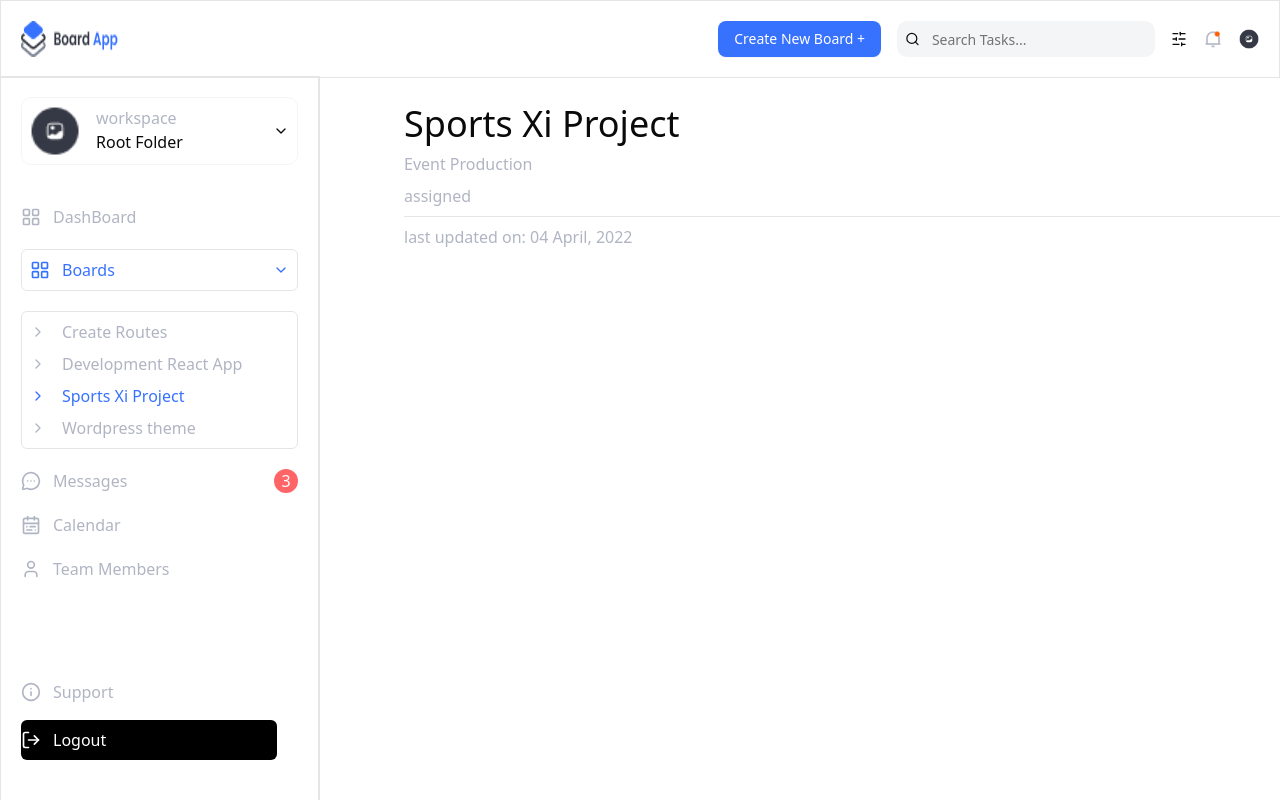
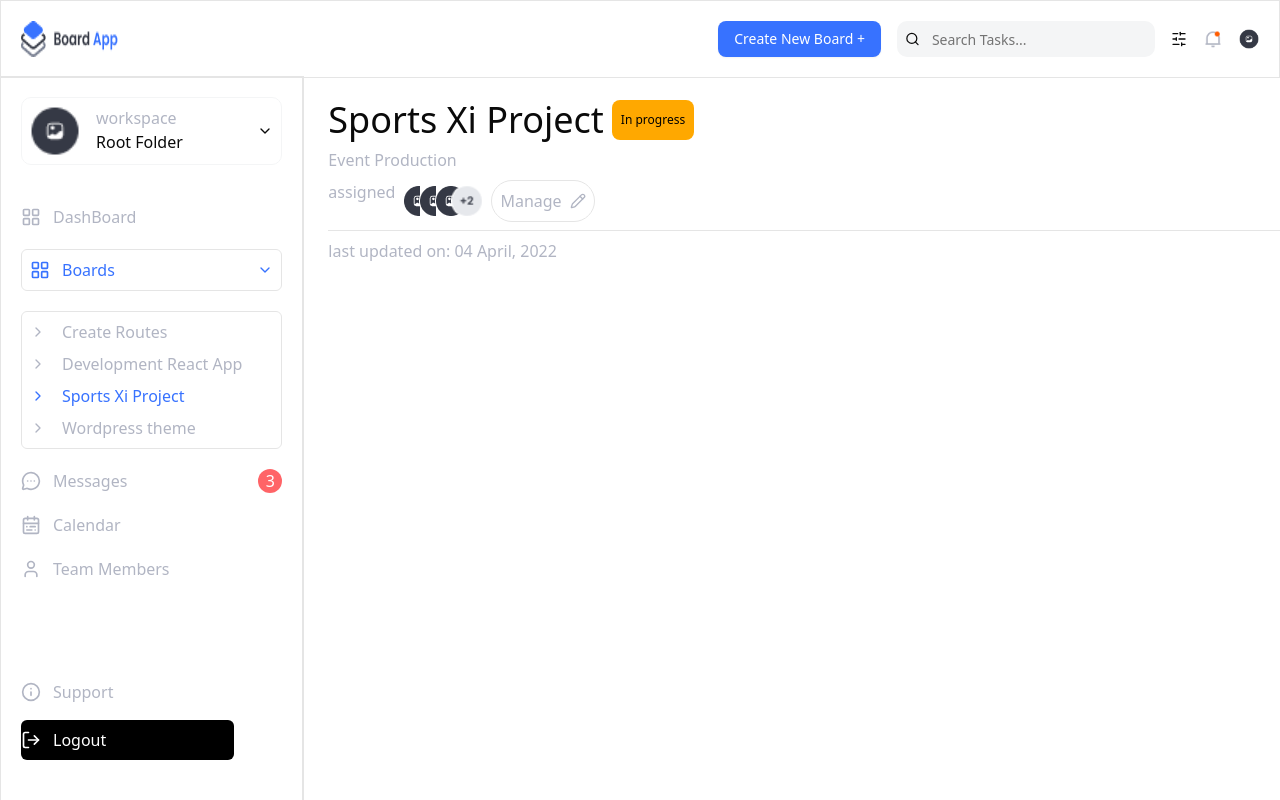
Before and after one commit to aboo212031/Board-App, a Next.js app: page / in a window 1280 px wide. Built offline with nearby package versions, Linux system fonts and the light colour scheme.

Commit message:
feat: heading card

```diff
--- a/app/components/HeadingCard.tsx
+++ b/app/components/HeadingCard.tsx
@@ -1,9 +1,56 @@
+import { Badge } from "@/components/ui/badge"
+import { Pencil } from "lucide-react";
+import Image from "next/image";
+
 export default function HeadingCard() {
   return (
     <div className="flex flex-col gap-2 p-6">
-        <p className="text-4xl">Sports Xi Project</p>
+        <div className="flex gap-2">
+            <p className="text-4xl">Sports Xi Project</p>
+            <Badge variant="default" className="bg-[#FFA800] text-black">In progress</Badge>
+        </div>
         <p className=" text-[#B1B5C3]">Event Production</p>
-        <p className="text-[#B1B5C3]">assigned</p>
+        <div className="flex gap-2">
+          <p className="text-[#B1B5C3]">assigned</p>
+          <div className="flex items-center relative">
+            <Image
+              className="z-10 -ml-0"
+              aria-hidden
+              src="/User profile.png"
+              alt="Profile 1"
+              width={32}
+              height={32}
+            />
+            <Image
+              className="z-20 -ml-4"
+              aria-hidden
+              src="/User profile.png"
+              alt="Profile 2"
+              width={32}
+              height={32}
+            />
+            <Image
+              className="z-30 -ml-4"
+              aria-hidden
+              src="/User profile.png"
+              alt="Profile 3"
+              width={32}
+              height={32}
+            />
+            <Image
+              className="z-40 -ml-4"
+              aria-hidden
+              src="/Group 7.png"
+              alt="Profile 3"
+              width={32}
+              height={32}
+            />
+          </div>
+          <div className="flex gap-2 text-[#B1B5C3] border rounded-3xl items-center p-2">
+            <p>Manage</p>
+            <Pencil size={16}/>
+          </div>
+        </div>
         <hr className="w-screen"></hr>
         <div className="text-[#B1B5C3]">last updated on: 04 April, 2022</div>
     </div>
--- a/app/components/SideBar.tsx
+++ b/app/components/SideBar.tsx
@@ -7,7 +7,7 @@ import { useState } from "react";
 export default function SideBar() {
   const [dropdown, setDropdown] = useState(true);
   return (
-    <div className="w-1/4 top-19 fixed p-5 border border-r-2 h-full">
+    <div className="w-1/5 p-5 border border-r-2">
         <div className="flex gap-4 items-center justify-between border border-[#F4F5F6] rounded-lg p-2">
           <div className="flex gap-4">
             <Image
@@ -80,7 +80,7 @@ export default function SideBar() {
               <Info size={20} />
               <p>Support</p>
           </div>
-          <div className="flex items-center gap-3 w-1/5 h-10 bg-black rounded-sm text-white">
+          <div className="flex items-center gap-3 w-1/6 h-10 bg-black rounded-sm text-white">
               <LogOut size={20} />
               <p>Logout</p>
           </div>
--- a/app/layout.tsx
+++ b/app/layout.tsx
@@ -12,7 +12,6 @@ export default function RootLayout({
   return (
     <html lang="en">
       <NavBar />
-      <SideBar />
       <body>
         {children}
       </body>
--- a/app/page.tsx
+++ b/app/page.tsx
@@ -1,10 +1,14 @@
 import Image from "next/image";
 import HeadingCard from "./components/HeadingCard";
+import SideBar from "./components/SideBar";
 
 export default function Home() {
   return (
-    <div className="fixed top-20 left-95">
-      <HeadingCard />
+    <div className="flex flex-1 top-19 fixed h-full">
+      <SideBar />
+      <div className="flex-1 overflow-auto">
+        <HeadingCard />
+      </div>
     </div>
   );
 }
--- /dev/null
+++ b/components/ui/badge.tsx
@@ -0,0 +1,46 @@
+import * as React from "react"
+import { Slot } from "@radix-ui/react-slot"
+import { cva, type VariantProps } from "class-variance-authority"
+
+import { cn } from "@/lib/utils"
+
+const badgeVariants = cva(
+  "inline-flex items-center justify-center rounded-md border px-2 py-0.5 text-xs font-medium w-fit whitespace-nowrap shrink-0 [&>svg]:size-3 gap-1 [&>svg]:pointer-events-none focus-visible:border-ring focus-visible:ring-ring/50 focus-visible:ring-[3px] aria-invalid:ring-destructive/20 dark:aria-invalid:ring-destructive/40 aria-invalid:border-destructive transition-[color,box-shadow] overflow-hidden",
+  {
+    variants: {
+      variant: {
+        default:
+          "border-transparent bg-primary text-primary-foreground [a&]:hover:bg-primary/90",
+        secondary:
+          "border-transparent bg-secondary text-secondary-foreground [a&]:hover:bg-secondary/90",
+        destructive:
+          "border-transparent bg-destructive text-white [a&]:hover:bg-destructive/90 focus-visible:ring-destructive/20 dark:focus-visible:ring-destructive/40 dark:bg-destructive/60",
+        outline:
+          "text-foreground [a&]:hover:bg-accent [a&]:hover:text-accent-foreground",
+      },
+    },
+    defaultVariants: {
+      variant: "default",
+    },
+  }
+)
+
+function Badge({
+  className,
+  variant,
+  asChild = false,
+  ...props
+}: React.ComponentProps<"span"> &
+  VariantProps<typeof badgeVariants> & { asChild?: boolean }) {
+  const Comp = asChild ? Slot : "span"
+
+  return (
+    <Comp
+      data-slot="badge"
+      className={cn(badgeVariants({ variant }), className)}
+      {...props}
+    />
+  )
+}
+
+export { Badge, badgeVariants }
```
Also changed, not shown: public/Group 7.png (added).
